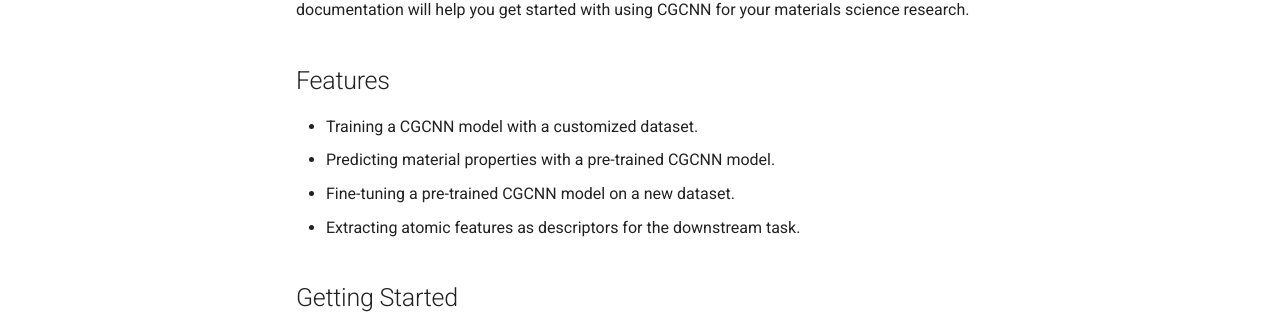
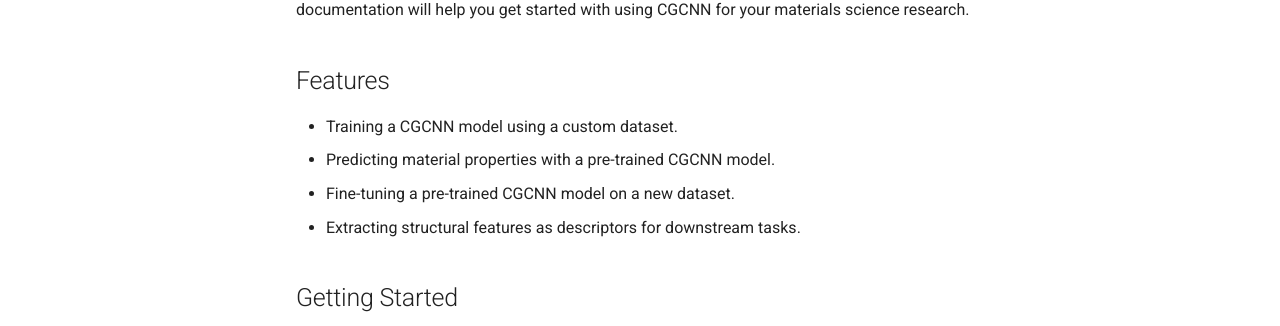
Before and after one commit to jcwang587/cgcnn2, an MkDocs documentation site: the page built from docs/index.md, in a window 1280 px wide. Shown: the part 256-582 px from the top of the page. Built offline with MkDocs 1.6.1 and Material for MkDocs 9.7.7, drawn with Linux system fonts in a browser that asks for light colours; comment, search, counter and statistics services are not loaded.

Commit message:
Update index.md

```diff
--- a/docs/index.md
+++ b/docs/index.md
@@ -4,10 +4,10 @@
 
 ## Features
 
-- Training a CGCNN model with a customized dataset.
+- Training a CGCNN model using a custom dataset.
 - Predicting material properties with a pre-trained CGCNN model.
 - Fine-tuning a pre-trained CGCNN model on a new dataset.
-- Extracting atomic features as descriptors for the downstream task.
+- Extracting structural features as descriptors for downstream tasks.
 
 ## Getting Started
 
```
